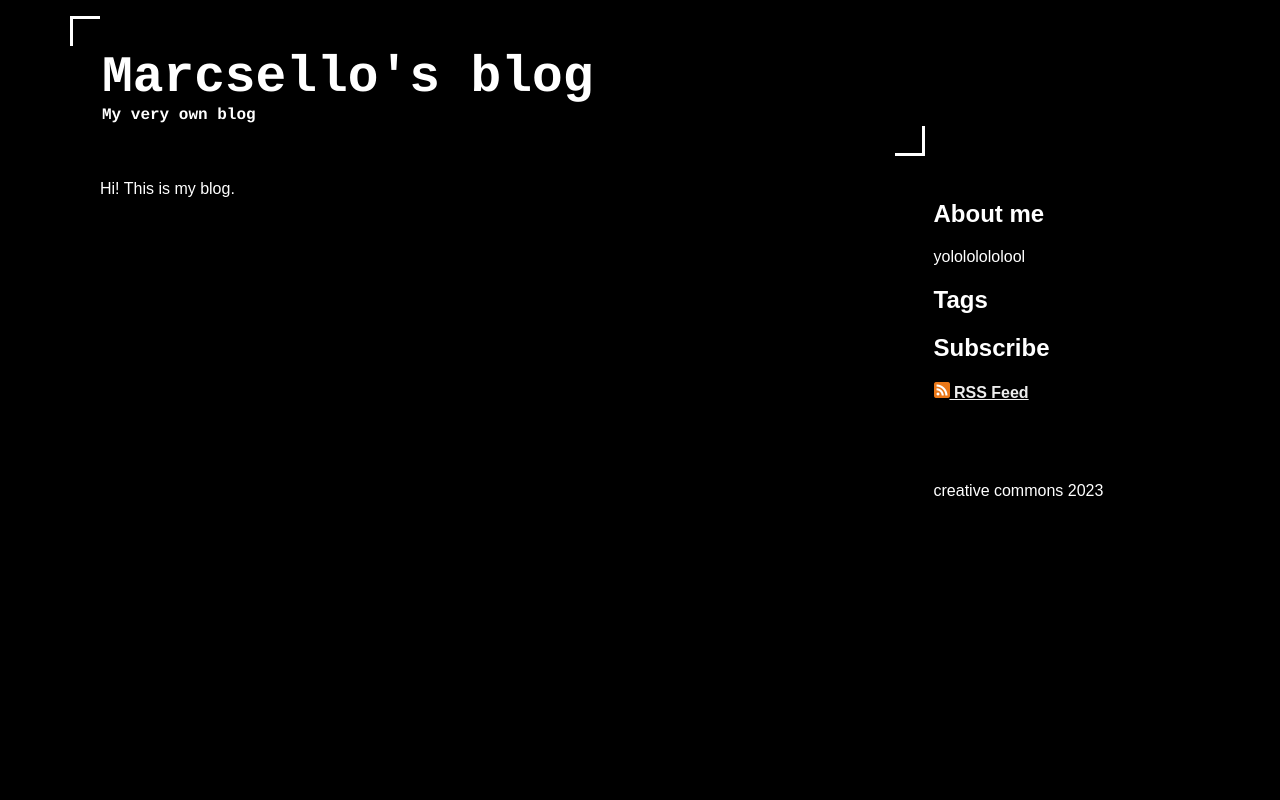
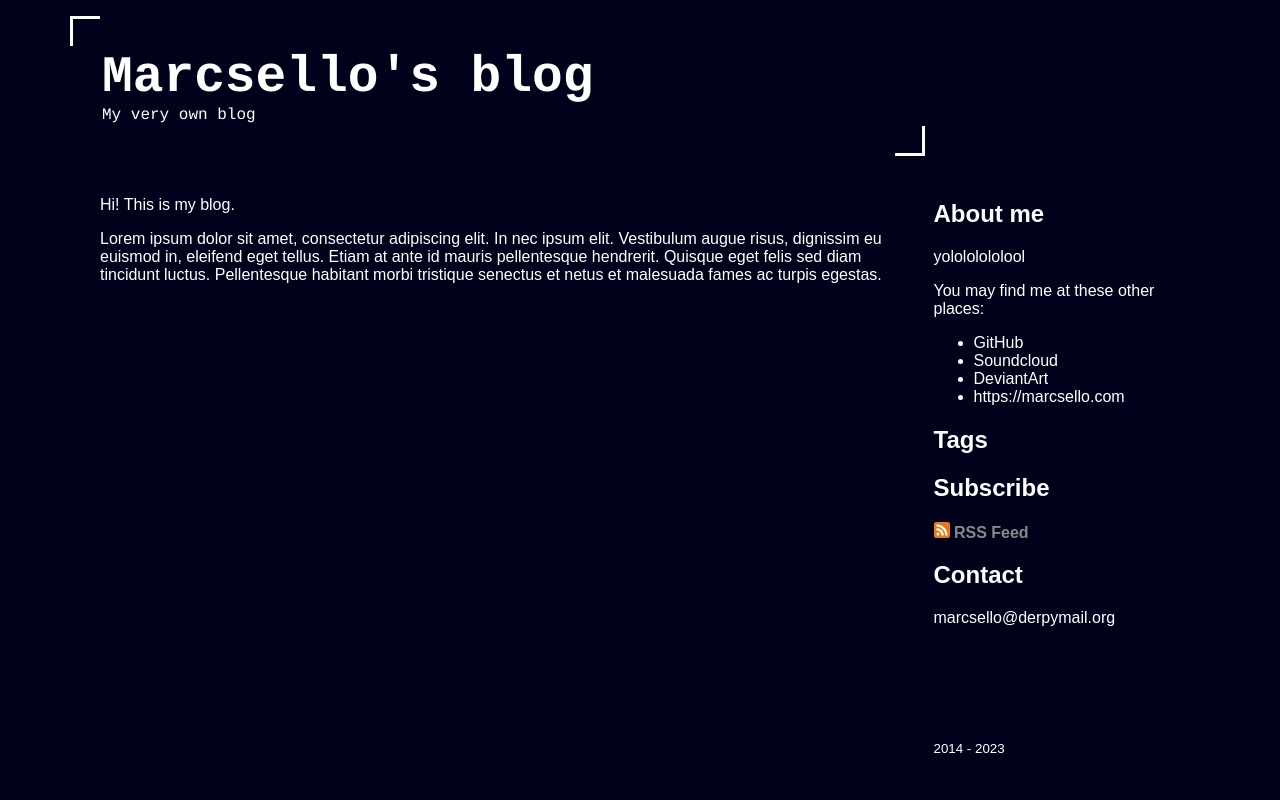
Before and after one commit to marcsello/blog, a Python web app: template templates/index.html.j2 in a window 1280 px wide. Run offline with Jinja, Linux system fonts and the light colour scheme; the template is opened without the code that fills it, so the values that code supplies are empty.

Commit message:
many stuff

```diff
--- a/public/style.css
+++ b/public/style.css
@@ -1,6 +1,12 @@
+:root {
+    --bg: #00021c;
+    --text: #fff;
+    --link: #888;
+}
+
 body {
-    background-color: #000;
-    color: #fff;
+    background-color: var(--bg);
+    color: var(--text);
 }
 
 header {
@@ -10,8 +16,8 @@ header {
     margin: 0.5em 0;
 
     background-image:
-        conic-gradient(from  90deg at top    3px left  3px,#000 25%, #fff 0),
-        conic-gradient(from -90deg at bottom 3px right 3px,#000 25%, #fff 0);
+        conic-gradient(from  90deg at top    3px left  3px,var(--bg) 25%, #fff 0),
+        conic-gradient(from -90deg at bottom 3px right 3px,var(--bg) 25%, #fff 0);
     background-position:
         0 0,
         100% 100%;
@@ -25,7 +31,7 @@ header > h1 {
     padding: 0;
 }
 
-header > h2 {
+header > p {
     margin: 0;
     padding: 0;
     font-size: 1em;
@@ -49,28 +55,111 @@ aside#sidebar {
     padding-left: 1em;
 }
 
-div#footer {
+footer#page-footer {
     padding-top: 5em;
 }
 
-ul#tags-listing {
+ul.tags-listing {
     padding: 0;
 }
 
-ul#tags-listing > li {
+ul.tags-listing > li {
     display: inline-block;
 }
+
 
 img.icon {
     height: 1em;
 }
 
 a.dont-bother {
-    color: #fff;
+    color: var(--text);
+    font-weight: normal;
+}
+
+a.dont-bother:hover {
     text-decoration: none;
 }
 
-a:not(.dont-bother) {
+a {
     font-weight: bold;
-    color: #eee;
+    color: var(--link);
+    text-decoration: none;
 }
+
+a:hover {
+    text-decoration: underline;
+}
+
+h1#post-title {
+    font-size: 2em;
+    padding: 0;
+    margin: 0;
+}
+
+/* post tags are right bellow post-title */
+ul#post-tags {
+    font-size: .95em;
+}
+
+div#post-header {
+    display: block;
+    padding: 1em 0;
+}
+
+article#post-content {
+    line-height: 24px;
+}
+
+div#post-footer {
+    font-style: italic;
+    color: #82989a;
+    display: block;
+    width: 100%;
+    text-align: right;
+    padding: 2em 0;
+}
+
+article img {
+    max-width: 100%;
+}
+
+article > p:has(> img) {
+    text-align: center;
+}
+
+p.sidebar-section-header {
+    display: block;
+    font-size: 1.5em;
+    margin-block-start: 0.83em;
+    margin-block-end: 0.83em;
+    font-weight: bold;
+}
+
+ul#posts-listing {
+    padding: 0;
+    list-style-type: none;
+}
+
+ul#posts-listing li {
+    padding: 2em 0;
+    display: block;
+}
+
+a.posts-listing-link:hover h2 {
+    text-decoration: underline;
+}
+
+div.posts-listing-cover {
+    border-radius: 10px;
+    height: 400px;
+    width: 100%;
+    background-repeat: no-repeat;
+    background-position: center;
+    background-size: cover;
+}
+
+div#tag-listing-header {
+    font-size: 2em;
+    font-weight: bold;
+}
--- a/templates/base.html.j2
+++ b/templates/base.html.j2
@@ -11,6 +11,8 @@
     <meta property="og:title" content="{{ self.page_title() }}"/>
     <meta property="og:url" content="{{ site.url_base }}"/>
     <meta property="article:author" content="Marcsello"/>
+    <meta name="robots" content="all">
+    <link rel="canonical" href="{{ site.url_base }}">
     <link rel="alternate" type="application/rss+xml" title="RSS Feed for Marcsello's blog" href="{{ site.rss_feed_path }}">
     {% block og_extra_headers %}
         <meta property="og:type" content="website"/>
@@ -21,9 +23,9 @@
 <div class="bootstrap-wrapper">
     <div class="container" id="base">
         <a id="header-holder" href="/" class="row dont-bother">
-            <header class="col-md-9">
+            <header class="col-lg-9" role="banner">
                 <h1>Marcsello's blog</h1>
-                <h2>My very own blog</h2>
+                <p>My very own blog</p>
             </header>
         </a>
         <div class="row" id="content-holder">
--- a/templates/index.html.j2
+++ b/templates/index.html.j2
@@ -1,19 +1,22 @@
 {% extends "base.html.j2" %}
 {% block content %}
     <div>
-        Hi! This is my blog.
+        <p>Hi! This is my blog.</p>
+        <p>Lorem ipsum dolor sit amet, consectetur adipiscing elit. In nec ipsum elit. Vestibulum augue risus, dignissim eu euismod in, eleifend eget tellus. Etiam at ante id mauris pellentesque hendrerit. Quisque eget felis sed diam tincidunt luctus. Pellentesque habitant morbi tristique senectus et netus et malesuada fames ac turpis egestas.</p>
     </div>
     <div>
-        <ul>
+        <ul id="posts-listing">
             {% for post in posts %}
-                <li><a href="/{{ post.output_dir }}/">{{ post.meta.title }}</a></li>
-            {% endfor %}
-        </ul>
-    </div>
-    <div>
-        <ul>
-            {% for tag in tags %}
-                <li><a href="/tag/{{ tag }}.html">{{ tag }}</a></li>
+                <li>
+                    <a href="/{{ post.output_dir }}/" class="posts-listing-link dont-bother">
+                    {% if post.cover %}
+                        <!-- TODO: show publish date -->
+                        <div class="posts-listing-cover" style="background-image: url('{{ post.cover }}')"></div>
+                    {% endif %}
+                    <h2>{{ post.meta.title }}</h2>
+                    <p>{{ post.intro }}</p>
+                    </a>
+                </li>
             {% endfor %}
         </ul>
     </div>
--- a/templates/list.html.j2
+++ b/templates/list.html.j2
@@ -1,11 +1,12 @@
 {% extends "base.html.j2" %}
 {% block content %}
-    <div>
+    <div id="tag-listing-header">
         #{{ tag }}
     </div>
     <div>
         <ul>
         {% for post in posts %}
+            <!-- TODO: reuse from index -->
             <li><a href="/{{ post.output_dir }}/">{{ post.meta.title }}</a></li>
         {% endfor %}
         </ul>
--- a/templates/sidebar.html.j2
+++ b/templates/sidebar.html.j2
@@ -1,14 +1,30 @@
-<h1>About me</h1>
+<p class="sidebar-section-header">About me</p>
 <p>yolololololool</p>
-<h1>Tags</h1>
-<ul id="tags-listing">
+
+<p>
+    You may find me at these other places:
+    <ul>
+        <li>GitHub</li>
+        <li>Soundcloud</li>
+        <li>DeviantArt</li>
+        <li>https://marcsello.com</li>
+    </ul>
+</p>
+
+<p class="sidebar-section-header">Tags</p>
+<ul class="tags-listing" id="side-tags">
     {% for tag in tags %}
         <li><a href="/tag/{{ tag }}.html">#{{ tag }}</a></li>
     {% endfor %}
 </ul>
-<h1>Subscribe</h1>
+
+<p class="sidebar-section-header">Subscribe</p>
 <a href="{{ site.rss_feed_path }}"><img class="icon" src="/rss_icon.png" alt="RSS logo"/>&nbsp;RSS Feed</a>
-<div id="footer">
-    creative commons
-    2023
-</div>
+
+<p class="sidebar-section-header">Contact</p>
+<p>marcsello@derpymail.org</p>
+
+<footer id="page-footer">
+    <!-- TODO: include github repo link, with a note that this is hand-crafted -->
+    <p><small>2014 - 2023</small></p>
+</footer>
```
Also changed, not shown: posts/my-very-own-steamos/content.md (+38 -2 lines), posts/test-post2/content.md (added, +9 -0 lines), posts/test-post2/meta.yaml (added, +8 -0 lines), templates/post.html.j2 (+14 -3 lines).
